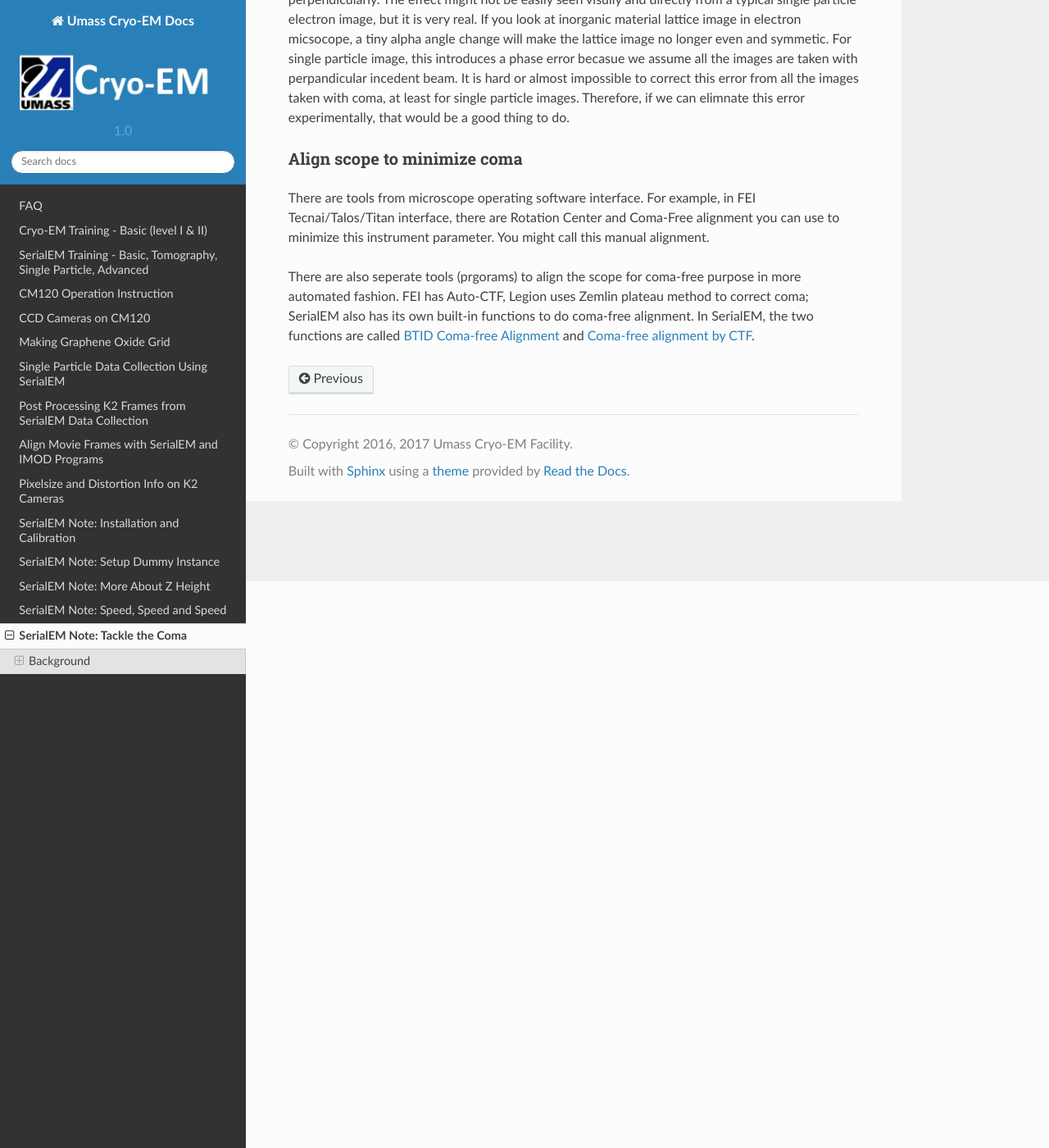
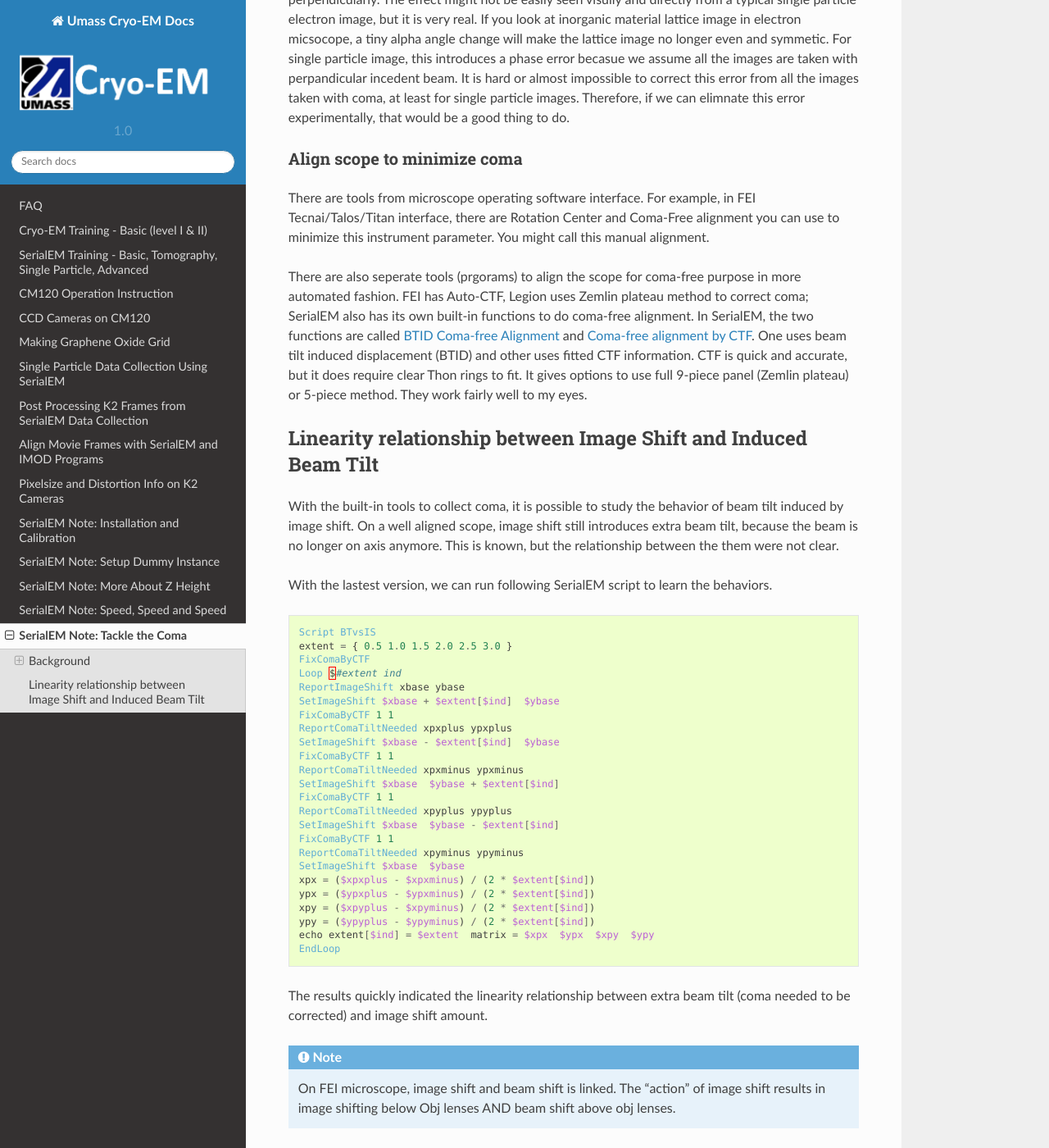
Before and after one commit to xuchen66/sphinx-emdocs, a Sphinx documentation site: the page built from source/serialEM-note-tackle-coma.rst, in a window 1280 px wide and 1400 px high, scrolled down 691 px. Shown: the whole window at 82% size. Built offline with Sphinx 7.4.7 and the Read the Docs theme 2.0.0, drawn with Linux system fonts in a browser that asks for light colours; pages that are not in the unit, such as notebooks, are missing from menus.

Commit message:
Update serialEM-note-tackle-coma.rst

```diff
--- a/source/serialEM-note-tackle-coma.rst
+++ b/source/serialEM-note-tackle-coma.rst
@@ -35,4 +35,46 @@ Align scope to minimize coma
 
 There are tools from microscope operating software interface. For example, in FEI Tecnai/Talos/Titan interface, there are Rotation Center and Coma-Free alignment you can use to minimize this instrument parameter. You might call this manual alignment.
 
-There are also seperate tools (prgorams) to align the scope for coma-free purpose in more automated fashion. FEI has Auto-CTF, Legion uses Zemlin plateau method to correct coma; SerialEM also has its own built-in functions to do coma-free alignment. In SerialEM, the two functions are called `BTID Coma-free Alignment <http://bio3d.colorado.edu/SerialEM/hlp/html/menu_focus.htm#hid_focus_coma>`_ and `Coma-free alignment by CTF <http://bio3d.colorado.edu/SerialEM/hlp/html/menu_focus.htm#hid_focus_coma_by_ctf>`_.
+There are also seperate tools (prgorams) to align the scope for coma-free purpose in more automated fashion. FEI has Auto-CTF, Legion uses Zemlin plateau method to correct coma; SerialEM also has its own built-in functions to do coma-free alignment. In SerialEM, the two functions are called `BTID Coma-free Alignment <http://bio3d.colorado.edu/SerialEM/hlp/html/menu_focus.htm#hid_focus_coma>`_ and `Coma-free alignment by CTF <http://bio3d.colorado.edu/SerialEM/hlp/html/menu_focus.htm#hid_focus_coma_by_ctf>`_. One uses beam tilt induced displacement (BTID) and other uses fitted CTF information. CTF is quick and accurate, but it does require clear Thon rings to fit. It gives options to use full 9-piece
+panel (Zemlin plateau) or 5-piece method. They work fairly well to my eyes.
+
+Linearity relationship between Image Shift and Induced Beam Tilt
+----------------------------------------------------------------
+
+With the built-in tools to collect coma, it is possible to study the behavior of beam tilt induced by image shift. On a well aligned scope, image shift still introduces extra beam tilt, because the beam is no longer on axis anymore. This is known, but the relationship between the them were not clear.
+
+With the lastest version, we can run following SerialEM script to learn the behaviors.
+
+.. code-block:: ruby
+
+   Script BTvsIS
+   extent = { 0.5 1.0 1.5 2.0 2.5 3.0 }
+   FixComaByCTF
+   Loop $#extent ind
+   ReportImageShift xbase ybase
+   SetImageShift $xbase + $extent[$ind]  $ybase
+   FixComaByCTF 1 1
+   ReportComaTiltNeeded xpxplus ypxplus
+   SetImageShift $xbase - $extent[$ind]  $ybase
+   FixComaByCTF 1 1
+   ReportComaTiltNeeded xpxminus ypxminus
+   SetImageShift $xbase  $ybase + $extent[$ind]
+   FixComaByCTF 1 1
+   ReportComaTiltNeeded xpyplus ypyplus
+   SetImageShift $xbase  $ybase - $extent[$ind]
+   FixComaByCTF 1 1
+   ReportComaTiltNeeded xpyminus ypyminus
+   SetImageShift $xbase  $ybase
+   xpx = ($xpxplus - $xpxminus) / (2 * $extent[$ind])
+   ypx = ($ypxplus - $ypxminus) / (2 * $extent[$ind])
+   xpy = ($xpyplus - $xpyminus) / (2 * $extent[$ind])
+   ypy = ($ypyplus - $ypyminus) / (2 * $extent[$ind])
+   echo extent[$ind] = $extent  matrix = $xpx  $ypx  $xpy  $ypy
+   EndLoop
+
+The results quickly indicated the linearity relationship between extra beam tilt (coma needed to be corrected) and image shift amount.
+
+.. note::
+
+   On FEI microscope, image shift and beam shift is linked. The "action" of image shift results in image shifting below
+   Obj lenses AND beam shift above obj lenses.
```
